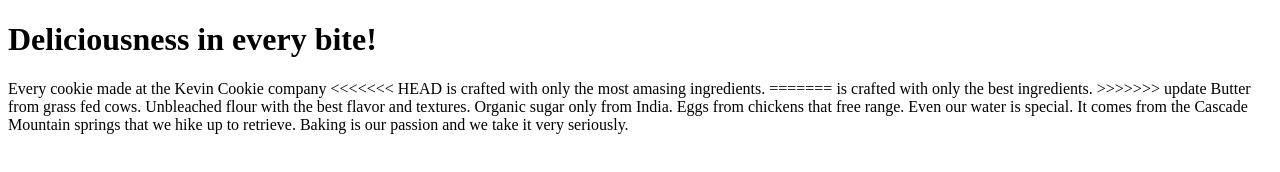
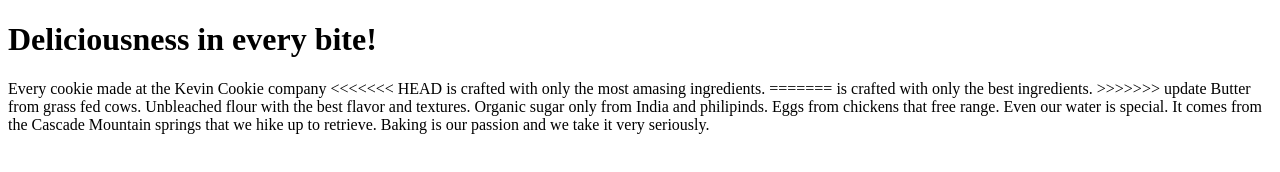
Before and after one commit to chekhani/kevenkempany.com, a plain HTML site: page index.htm in a window 1280 px wide. Drawn offline with Linux system fonts and the light colour scheme.

Commit message:
Update index.htm

```diff
--- a/index.htm
+++ b/index.htm
@@ -11,7 +11,7 @@
 >>>>>>> update
  Butter from grass fed cows.
  Unbleached flour with the best flavor and textures.
- Organic sugar only from India. Eggs from chickens that free range.
+ Organic sugar only from India and philipinds. Eggs from chickens that free range.
  Even our water is special.
  It comes from the Cascade Mountain springs that we hike up to retrieve.
  Baking is our passion and we take it very seriously.</p>
```
